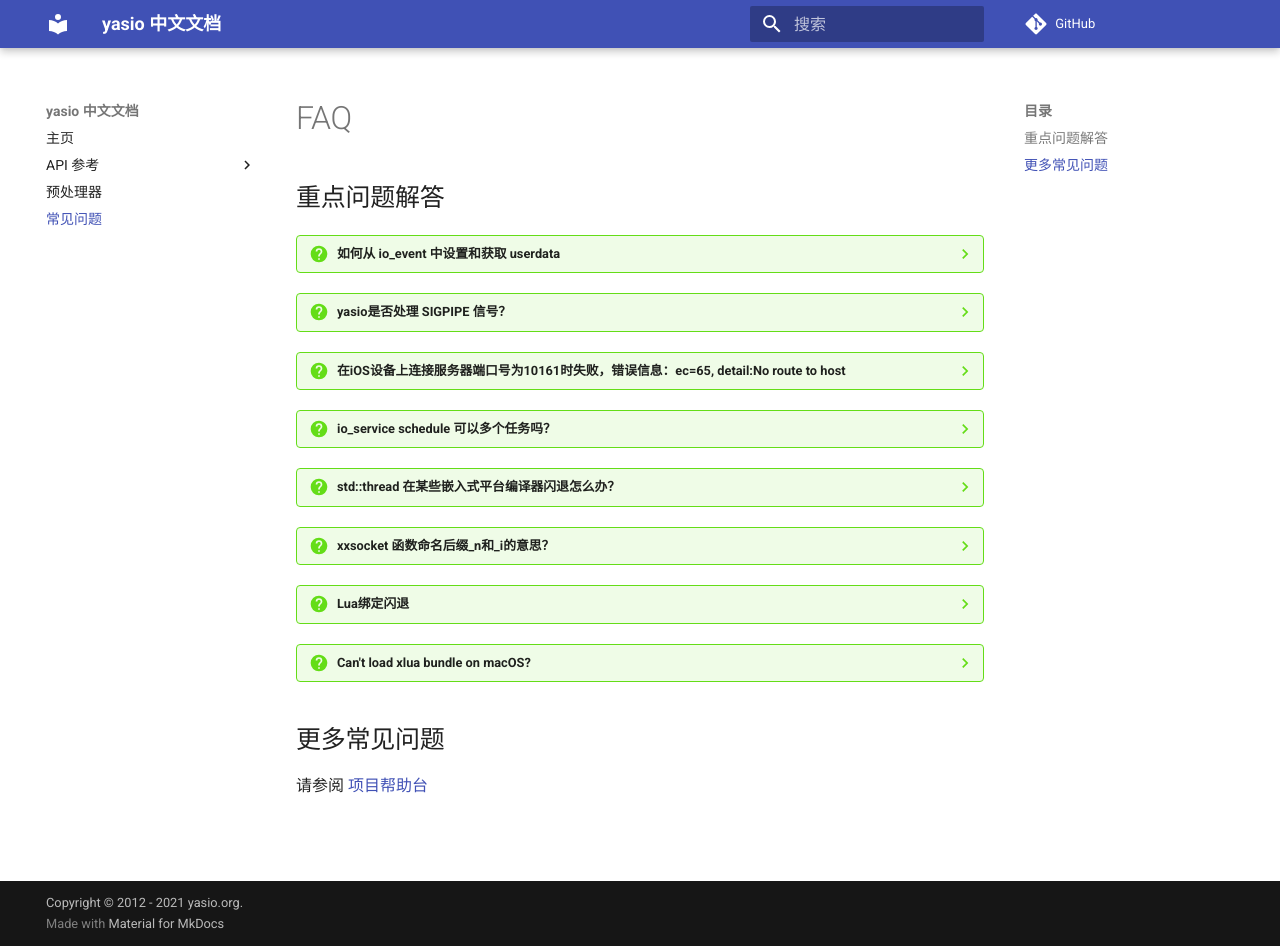
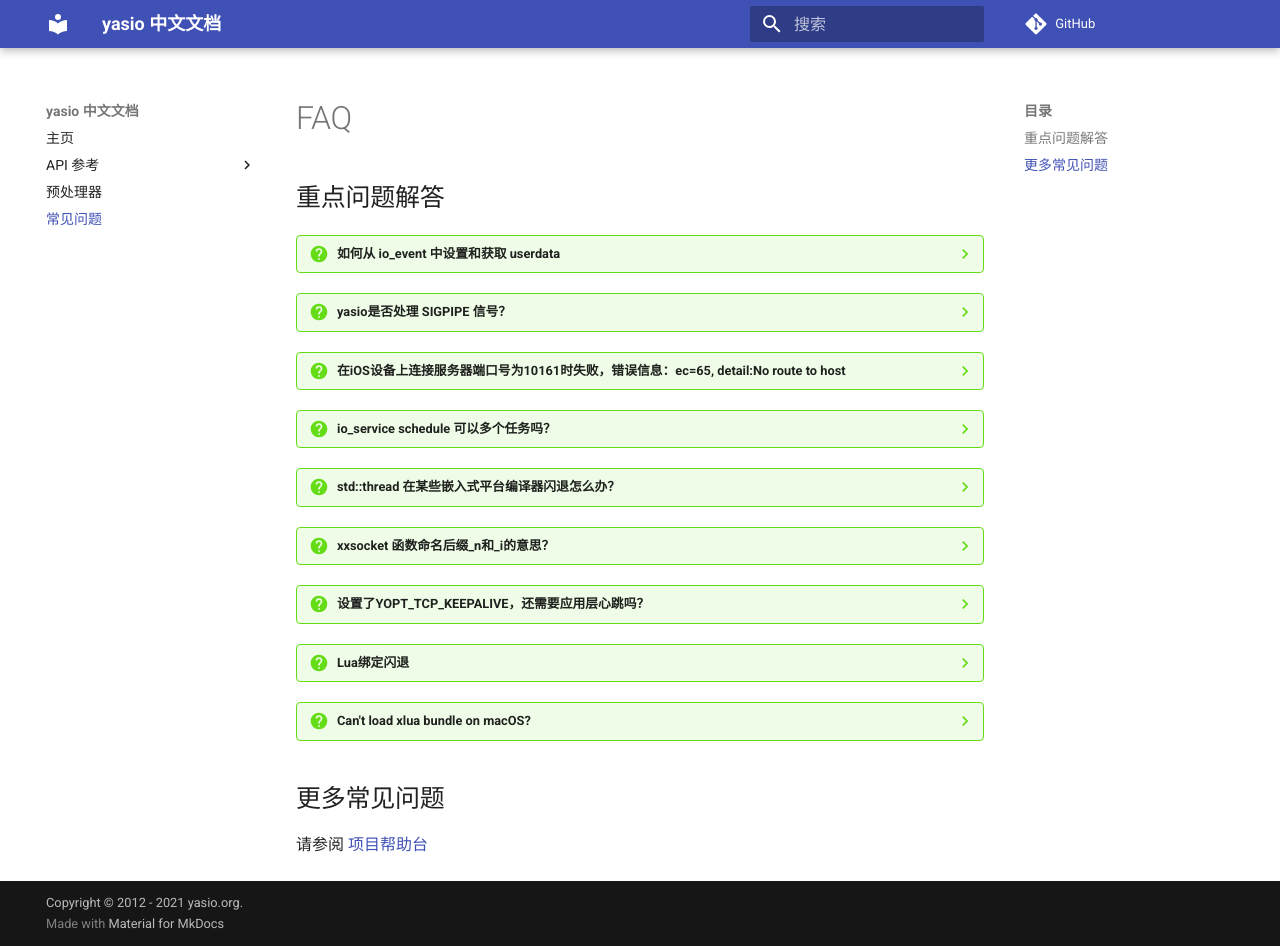
Before and after one commit to yasio/docs-936, an MkDocs documentation site: the page built from docs/faq.md, in a window 1280 px wide and 946 px high. Built offline with MkDocs 1.6.1 and Material for MkDocs 9.7.7, drawn with Linux system fonts in a browser that asks for light colours; comment, search, counter and statistics services are not loaded.

Commit message:
Add faq about tcp keepalive.

```diff
--- a/docs/faq.md
+++ b/docs/faq.md
@@ -31,6 +31,10 @@
 
     _n是nonblock的意思，_i是internal(新版本已去除)。
 
+??? question "设置了YOPT_TCP_KEEPALIVE，还需要应用层心跳吗？"
+
+    一般不需要，除非需要检测网络延时展示给用户，详见: https://github.com/yasio/yasio/issues/117
+
 ??? question "Lua绑定闪退"
 
     * c++11:
```
